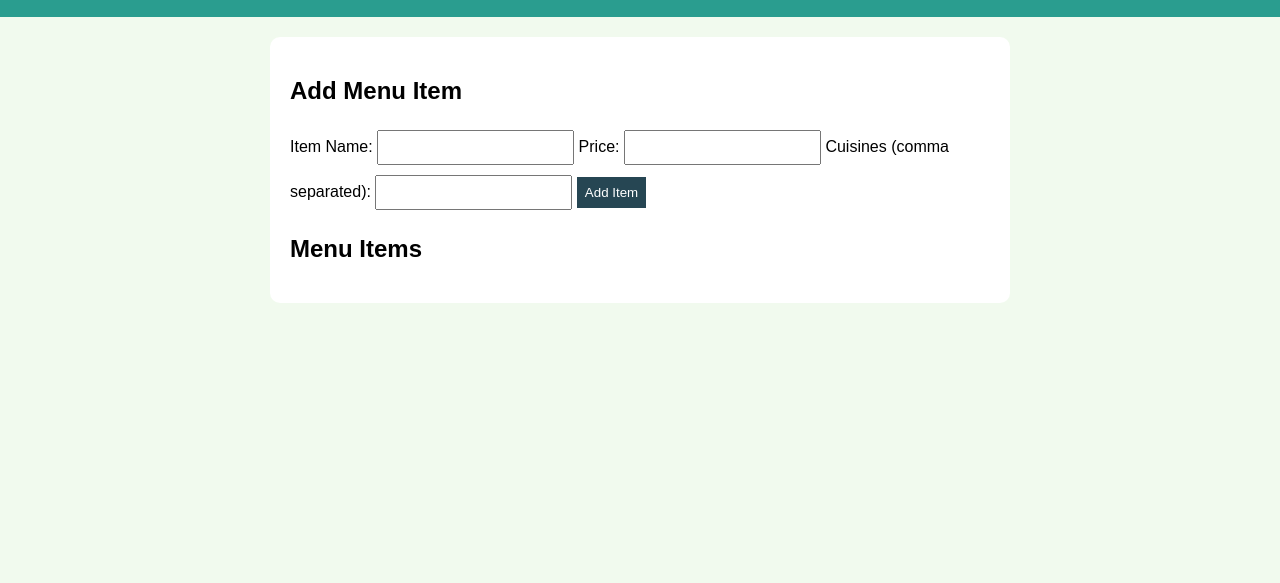
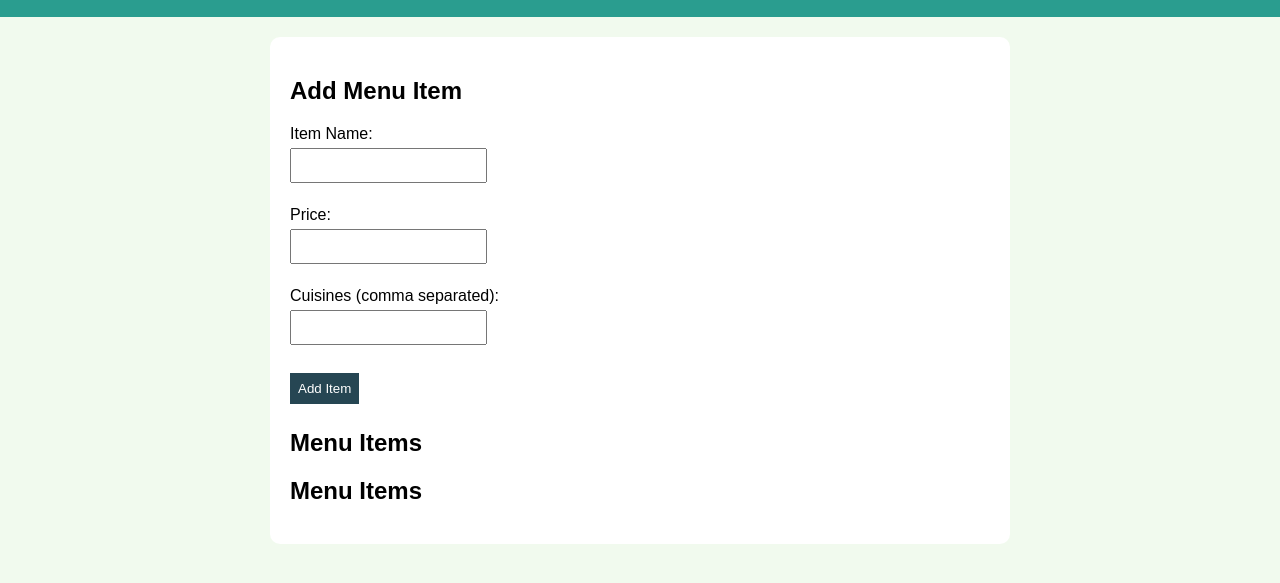
Before and after one commit to Lim-ZiYing/FED-ASG, a plain HTML site: page Feature five/index.html in a window 1280 px wide. Shown: the part 95-678 px from the top of the page. Drawn offline with Linux system fonts and the light colour scheme.

Commit message:
Refactor menu item form layout in index.html

```diff
--- a/Feature five/index.html
+++ b/Feature five/index.html
@@ -15,18 +15,34 @@
 
 <section>
     <h2>Add Menu Item</h2>
-    <form id="menuForm">
-        <label>Item Name:</label>
-        <input type="text" id="itemName" required>
 
-        <label>Price:</label>
-        <input type="number" id="itemPrice" step="0.01" required>
+<div>
+  Item Name:<br>
+  <input type="text" id="itemName">
+</div>
 
-        <label>Cuisines (comma separated):</label>
-        <input type="text" id="itemCuisine">
+<br>
 
-        <button type="submit">Add Item</button>
-    </form>
+<div>
+  Price:<br>
+  <input type="number" id="itemPrice" step="0.01">
+</div>
+
+<br>
+
+<div>
+  Cuisines (comma separated):<br>
+  <input type="text" id="itemCuisine">
+</div>
+
+<br>
+
+<button id="addItemBtn">Add Item</button>
+</section>
+
+<section>
+    <h2>Menu Items</h2>
+    <ul id="menuList"></ul>
 </section>
 
 <section>
```
